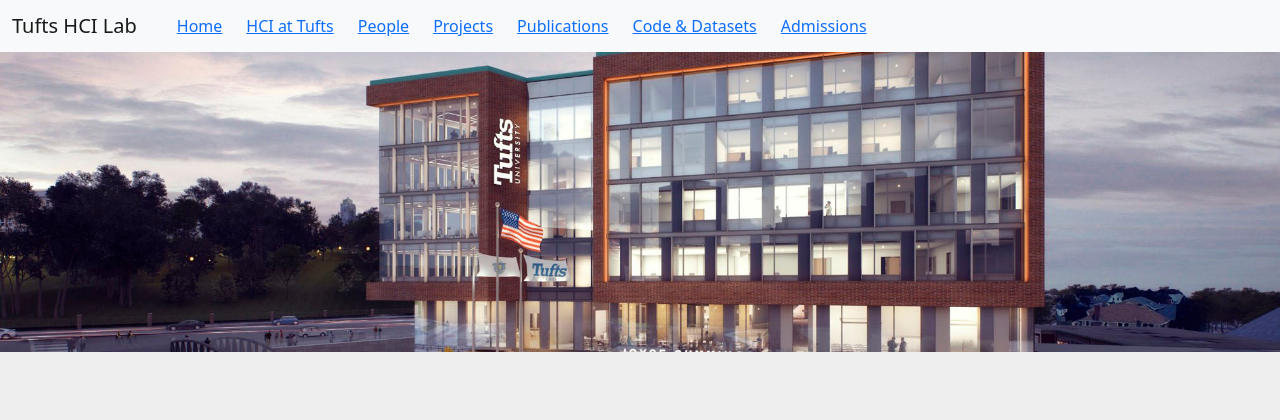
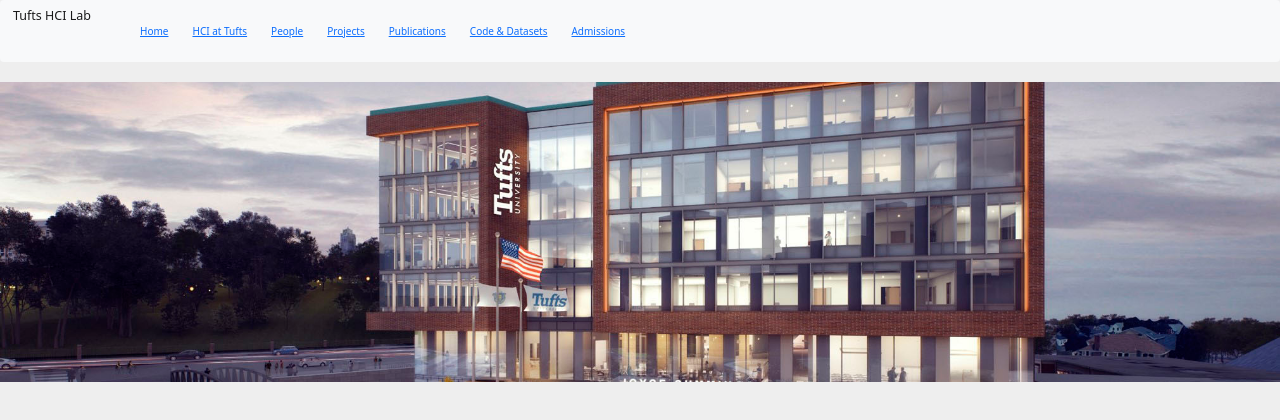
Before and after one commit to ethanharvey98/ethanharvey98.github.io, an Angular app: page / in a window 1280 px wide. Shown: the top 420 px of the page. Built offline with nearby package versions, Linux system fonts and the light colour scheme.

Commit message:
Added import

```diff
--- a/src/styles.css
+++ b/src/styles.css
@@ -1,4 +1,5 @@
 /* You can add global styles to this file, and also import other style files */
+@import url('https://unpkg.com/bootstrap@3.3.7/dist/css/bootstrap.min.css');
 :root {
     --tufts-blue: #3E8EDE;
     --tufts-brown: #512c1a;
```
Also changed, not shown: 2 other files (tests, documents, lock files or other folders).
